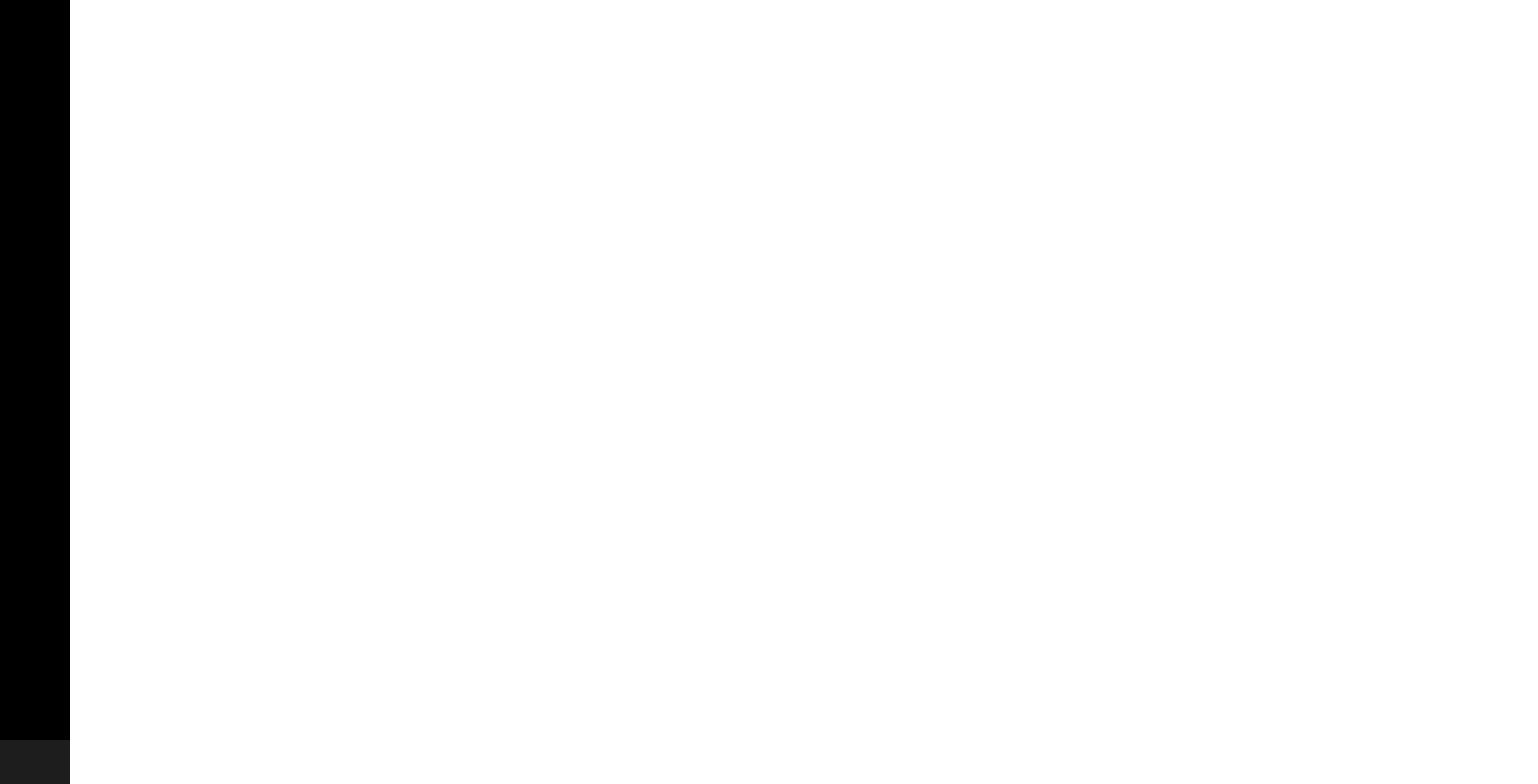
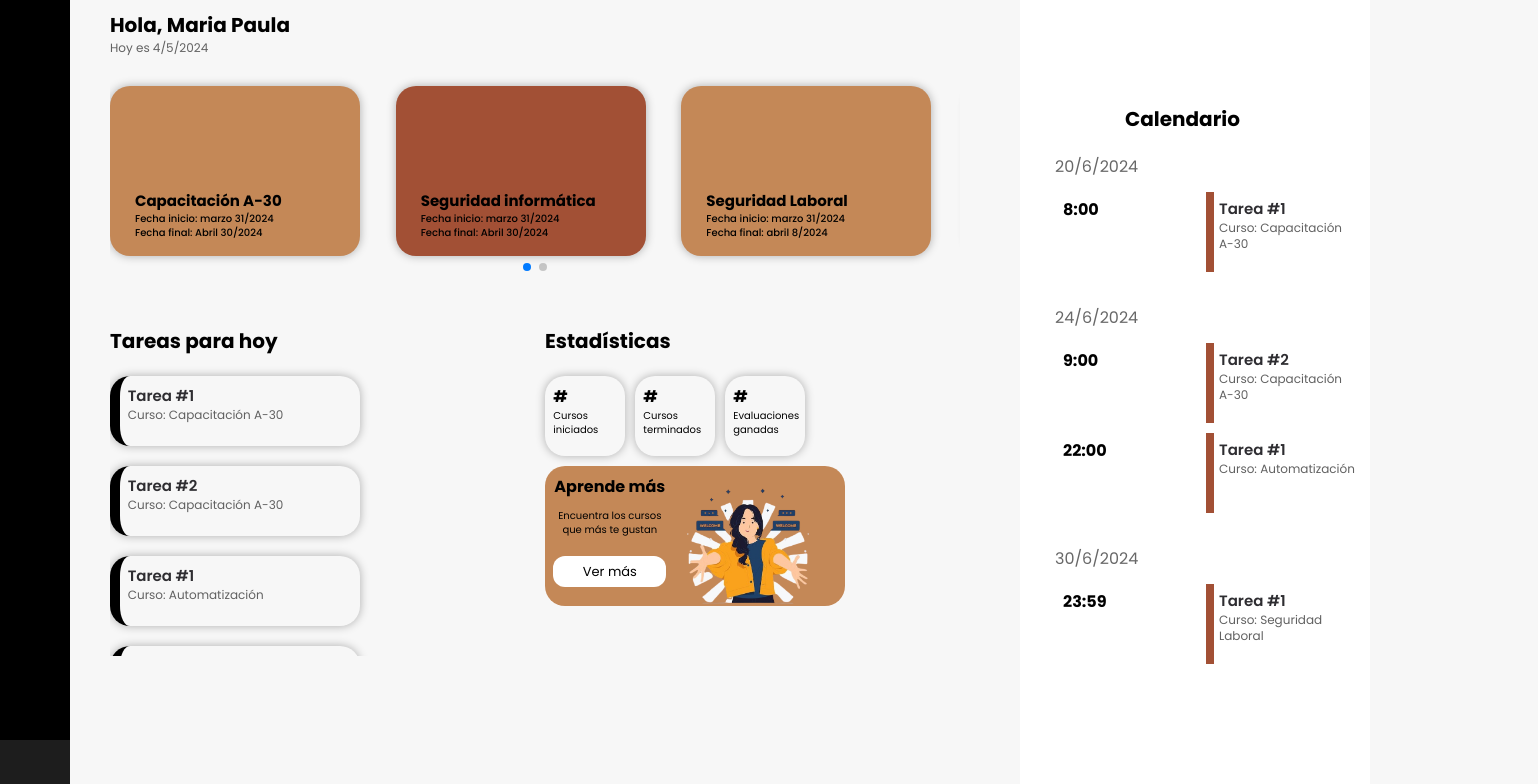
Before and after one commit to Volkamr/EduWave, a React (Create React App) app: page /EduWave in a window 1280 px wide. Shown: the top 784 px of the page, 1538 px wide, since content can reach past the window. Built offline with nearby package versions, Linux system fonts and the light colour scheme; some icons are missing.

Commit message:
Vista Home

```diff
--- a/src/Data.jsx
+++ b/src/Data.jsx
@@ -1,5 +1,3 @@
-import Capacitacion2 from './assets/capacitacion2.jpg'
-import SeguridadLaboral from './assets/seguridad_laboral.jpg'
 import Hombre from './assets/hombre.jpg'
 
 export const User1 =
@@ -15,7 +13,7 @@ export const User1 =
     foto_perfil: Hombre
 }
 
-export const cursos =
+export const lista_cursos =
 [
     {
         nombre: "Capacitación A-30",
@@ -23,7 +21,15 @@ export const cursos =
         final: "Abril 30/2024",
         estado: "En progreso",
         modalidad:"presencial",
-        img: Capacitacion2
+        color: "#C48857"
+    },
+    {
+        nombre: "Seguridad informática",
+        inicio: "marzo 31/2024",
+        final: "Abril 30/2024",
+        estado: "En progreso",
+        modalidad:"presencial",
+        color:"#A25035"
     },
     {
         nombre: "Seguridad Laboral",
@@ -31,22 +37,60 @@ export const cursos =
         final: "abril 8/2024",
         estado:"en progreso",
         modalidad: "virtual",
-        img: SeguridadLaboral
+        color: "#C48857"
     },
     {
-        nombre: "Capacitación A-30",
-        inicio: "marzo 31/2024",
-        final: "Abril 30/2024",
-        estado: "En progreso",
-        modalidad:"presencial",
-        img: Capacitacion2
-    },
-    {
-        nombre: "Seguridad Laboral",
+        nombre: "Automatización",
         inicio: "marzo 31/2024",
         final: "abril 8/2024",
         estado:"en progreso",
         modalidad: "virtual",
-        img: SeguridadLaboral
+        color:"#A25035"
     }
 ]
+
+
+export const lista_tareas =
+[
+    {
+        nombre: "Tarea #1",
+        curso: lista_cursos[0].nombre,
+        hora: "8:00"
+    },
+    {
+        nombre: "Tarea #2",
+        curso: lista_cursos[0].nombre,
+        hora: "9:00"
+    },{
+        nombre: "Tarea #1",
+        curso: lista_cursos[3].nombre,
+        hora: "22:00"
+    },
+    {
+        nombre: "Tarea #1",
+        curso: lista_cursos[2].nombre,
+        hora: "23:59"
+    }
+]
+
+export const lista_fechas = [
+    {
+        fecha: "20/6/2024",
+        tareas: [
+            lista_tareas[0]
+        ]
+    },
+    {
+        fecha: "24/6/2024",
+        tareas: [
+            lista_tareas[1],
+            lista_tareas[2]
+        ]
+    },
+    {
+        fecha: "30/6/2024",
+        tareas: [
+            lista_tareas[3]
+        ]
+    }
+];
--- a/src/components/SideBar/SideBar.jsx
+++ b/src/components/SideBar/SideBar.jsx
@@ -25,7 +25,7 @@ const SideBar = () => {
                 </div>
                 <ul className="nav_list">
                     <li>
-                        <a href="#">
+                        <a href="/EduWave">
                             <box-icon class="bx bx-home" type='solid' name='home'></box-icon>
                             <span className="links_name">Home</span>
                         </a>
--- a/src/components/SliderCursos/SliderCursos.css
+++ b/src/components/SliderCursos/SliderCursos.css
@@ -1,19 +1,27 @@
-.sllider-cursos-container{
+.slider-cursos-container{
     font-family: "Titillium Web", sans-serif;
+    margin-right: 0;
 }
 
 .item {
-    display: flex;
-    flex-direction: column;
-    height: 330px;
-    width: 300px;
+    position: relative;
+    max-width: 250px;
+    height: 170px;
     border-color: black;
     padding:5%;
     border-radius: 20px;
     box-shadow: 0 0 10px rgba(0, 0, 0, 0.3);
     margin-top: 20px;
-    margin-bottom: 20px;
+    margin-right: 0;
+    margin-bottom: 30px;
+}
 
+.texto{
+    position: absolute;
+    bottom: 10%;
+    left: 10%;
+    right: 10%;
+    text-align: left;
 }
 
 .item:hover {
@@ -22,37 +30,13 @@
 }
 
 .nombre_curso{
-    font-size: 20px;
+    font-size: 15px;
     font-weight: 700;
+    color:black;
 
 }
 
-.texto{
-    text-align: left;
-}
-
 .datos_curso{
-    font-size: 12px;
+    font-size: 10px;
     font-weight: 500;
 }
-
-.imagen_item{
-    border-radius: 10px;
-}
-
-.btn_item{
-    margin-top: 10px;
-    border-radius: 10px;
-    background: #ff9837;
-    color: white;
-    border: 0;
-    cursor: pointer;
-    width: 100px;
-    height: 20px;
-}
-
-.btn_item_txt{
-    text-align: center;
-    font-size: 14px;
-    font-weight: 600;
-}
--- a/src/components/SliderCursos/SliderCursos.jsx
+++ b/src/components/SliderCursos/SliderCursos.jsx
@@ -4,7 +4,7 @@ import 'swiper/css';
 import 'swiper/css/pagination';
 import { Pagination } from 'swiper/modules';
 import './SliderCursos.css';
-import { cursos } from '../../Data';
+import { lista_cursos } from '../../Data';
 
 const SliderCursos = () => {
   return (
@@ -14,40 +14,34 @@ const SliderCursos = () => {
           clickable: true,
         }}
         breakpoints={{
-            540: {
+          default: {
             slidesPerView: 1,
-                spaceBetween: 5,
+            spaceBetween: 10,
+          },
+          270: {
+            slidesPerView: 1,
+            spaceBetween: 1,
           },
           768: {
             slidesPerView: 2,
-                spaceBetween: 5,
+            spaceBetween: 3,
           },
           1200: {
             slidesPerView: 3,
-                spaceBetween: 10,
+            spaceBetween: 7,
           }
         }}
         modules={[Pagination]}
         className="Slider_cursos"
       >
-        {cursos.map(({ nombre, inicio, final, estado , img, modalidad}, index) => {
+        {lista_cursos.map(({ nombre, inicio, final, color }, index) => {
           return (
             <SwiperSlide className="sliderCursos__item card card-one" key={index}>
-              <div className="item">
-                <div >
-                    <img src={img} className="imagen_item"></img>
-                </div>
+              <div className="item" style={{ backgroundColor: color }}>
                 <div className="texto">
                   <h3 className="nombre_curso">{nombre}</h3>
                   <p className="datos_curso">{"Fecha inicio: " + inicio}</p>
                   <p className="datos_curso">{"Fecha final: " + final}</p>
-                    <p className="datos_curso">{"Estado: " + estado}</p>
-                    <p className="datos_curso">{"Modalidad: " + modalidad}</p>
-                </div>
-                <div className="btns_item">
-                    <div className="btn_item">
-                        <p className="btn_item_txt">{"Continuar ->"}</p>
-                    </div>
                 </div>
               </div>
             </SwiperSlide>
--- a/src/components/Usuario/Usuario.css
+++ b/src/components/Usuario/Usuario.css
@@ -1,69 +1,204 @@
-.user-wrapper {
-    font-family: "Titillium Web", sans-serif;
+.home_body {
+    display: flex;
+    min-height: 100vh;
+    width: 100%;
+  }
+
+  .sidebar_home {
+    flex: 0 0 70px;
+    width: 100%;
+  }
+
+  .home_content {
+    margin: 0;
+    display: flex;
+    flex-direction: row;
+    flex: 1;
+    padding: 0;
+    background-color: #F7F7F7;
+    transition: all 0.5s ease;
+    height: 100vh;
+  }
+
+  .contenido{
     display: flex;
     flex-direction: column;
-    height: 100vh;
-    width: 100%;
-    margin: 0;
-    padding: 0;
-    overflow-y: auto;
+    background-color: #F7F7F7;
+    flex: 0 0 900px;
+    overflow: hidden;
   }
 
-.inicio_imp{
-    margin-top: 90px;
+  .cursos_container{
+    flex:1;
+    flex: 260px 0 0;
+    background-color: #F7F7F7;
+    padding: 10px;
+    margin-left: 30px;
+  }
+  .info{
+    background-color: #F7F7F7;
+    display: flex;
+    flex:1;
+    flex-direction: row;
   }
 
-.slider-curso{
-    margin-left: 5%
+  .tareas_div, .estadisticas {
+    flex:1;
+    padding: 10px;
+    box-sizing: border-box;
   }
 
-.inicio{
-    width: 100%;
-    min-height: 55%;
-    background: linear-gradient(180deg, #f5bc42, #ff9837);    box-shadow: 0px -5px 10px rgba(0, 0, 0, 0.07);
-    display:flex;
-    align-items: center;
+  .estadisticas{
+    margin-left: 30px;
   }
 
-.h1_inicio{
-    font-weight: 600;
-    font-style: normal;
-    font-size: 50px;
-    color: white;
-    margin-bottom: -5px;
-    margin-top: -2px;
+  .tareas{
+    overflow-y: scroll;
+    margin-left: 30px;
+    max-height: 300px;
+  }
+
+  .header {
+    align-items: center;
+    margin-left: 40px;
+    margin-top: 10px;
+  }
+
+  .titulo {
+    font-size: 20px;
+    font-weight: 700;
+    margin-left: 0;
+    margin-right: 0;
+    margin-top: 0;
+    color: black;
+  }
+
+  .nombre_tarea{
+    font-size: 15px;
+  }
+
+  #tareas{
+    margin-left: 30px;
+  }
+
+  .texto_p {
+    font-size: 12px;
+    color: rgb(97, 97, 97);
+  }
+
+  .tarea{
+    position: relative;
+    max-width: 250px;
+    height: 70px;
+    border-color: black;
+    padding:2%;
+    border-radius: 20px;
+    box-shadow: 0 0 10px rgba(0, 0, 0, 0.3);
+    margin-top: 20px;
+    margin-right: 0;
+    margin-bottom: 20px;
+    border-left: 10px solid black;
+  }
+
+  .stats{
+    display: flex;
+    flex-direction: row;
+  }
+
+  .stat_txt{
+    font-size: 10px;
+  }
+
+  .stat_detail{
+    position: relative;
+    width: 80px;
+    height: 80px;
+    border-color: black;
+    padding:2%;
+    border-radius: 20px;
+    box-shadow: 0 0 10px rgba(0, 0, 0, 0.3);
+    margin-top: 20px;
+    margin-right: 10px;
+    margin-bottom: 5px;
+  }
+
+  .mas{
+    display:flex;
+    flex-direction: row;
+    background-color: #C48857;
+    width: 300px;
+    height: 140px;
+    padding:2%;
+    border-radius: 20px;
+    margin-top: 5px;
+    margin-right: 10px;
+    margin-bottom: 20px;
     text-align: center;
   }
 
-
-.texto{
-    text-align:center;
-    flex:1
+  .texto_mas{
+    font-size: 10px;
+    color: black;
+    margin-top: 10px;
+    align-self: center;
   }
 
-#eduwave{
-    margin-left: 200px;
+  .ver_mas{
+    margin-top: 20px;
+    width: 113px;
+    height: 31px;
+    background-color: white;
+    align-items: center;
+    align-content: center;
+    border-radius: 12px;
+    cursor: pointer;
+    font-size: 13px;
+    text-align: center;
   }
 
-.imagen_inicio{
-    flex:1;
-    margin-top: 90px;
+  .mas_img{
+    padding: 5px;
+    margin-bottom: 20px;
   }
 
-.h2__cursos{
-    font-weight: 700;
-    font-style: normal;
-    font-size: 30px;
-    color: #ff9837;
-    margin-top:20px;
-    margin-left: 5%;
+  .calendario {
+    margin:0;
+    flex: 0 0 350px;
+    background-color: #FFFF;
+    padding:5px;
+    align-items: center;
+    align-content: center;
+    overflow-y: scroll;
   }
 
-.fullcalendar{
-    width: 93%;
-    margin: 1.5rem 2.5rem -2rem 2.5rem;
-    padding: 2rem 2.5rem;
-    border-radius: 1rem;
-    background-color: #f1f1f1af;
-    backdrop-filter: blur(50px);
+  .fecha_div{
+    color: rgb(104, 104, 104);
   }
+
+  .tarea_fecha_det{
+    display:flex;
+    flex-direction: row;
+    margin-top: 10px;
+  }
+
+  .hora, .detalles_tarea{
+    flex: 1;
+    height: 80px;
+    padding: 5px
+  }
+
+  .detalles_tarea{
+    border-left: 8px solid #A25035;
+    border-radius: 1opx;
+  }
+
+  .tareas_fecha{
+    padding: 3px;
+    margin-bottom: 30px;
+  }
+
+  .tit_calendario{
+    align-self: center;
+    margin-left: 100px;
+    margin-bottom: 20px;
+  }
--- a/src/components/Usuario/Usuario.jsx
+++ b/src/components/Usuario/Usuario.jsx
@@ -1,14 +1,114 @@
-import React from 'react';
-import NavToggle from '../NavToggle/NavToggle';
+import React , {useState, useEffect}from 'react';
 import './Usuario.css';
 import SliderCursos from '../SliderCursos/SliderCursos';
-import Capacitacion from "../../assets/capacitacion.png";
 import Sidebar from '../SideBar/SideBar';
+import { lista_tareas, lista_fechas } from '../../Data';
+import Imagen from '../../assets/imagen_mas.png'
 
 const Usuario = () => {
+
+    const [fechaActual, setFechaActual] = useState(new Date());
+
+    useEffect(() => {
+        const intervalo = setInterval(() => {
+            setFechaActual(new Date());
+        }, 1000);
+
+        return () => clearInterval(intervalo);
+    }, []);
     return (
 
-        <Sidebar></Sidebar>
+        <div className="home_body">
+            <div className="sidebar_home">
+                <Sidebar />
+            </div>
+            <div className="home_content">
+                <div className="contenido">
+                    <div className="header">
+                        <h1 className="titulo">Hola, Maria Paula</h1>
+                        <p className="texto_p">Hoy es {fechaActual.toLocaleDateString()}</p>
+                    </div>
+                    <div className="cursos_container">
+                        <SliderCursos></SliderCursos>
+                    </div>
+                    <div className="info">
+                        <div className="tareas_div">
+                            <h1 className="titulo" id="tareas">Tareas para hoy</h1>
+                            <div className='tareas'>
+                            {
+                                lista_tareas.map(({nombre, curso}, index)=>{
+                                    return(
+                                        <div className="tarea">
+                                            <h3 className="nombre_tarea">{nombre}</h3>
+                                            <p className="texto_p">Curso: {curso}</p>
+                                        </div>
+                                    )
+                                })
+                            }
+                            </div>
+                        </div>
+                        <div className="estadisticas">
+                            <h1 className="titulo">Estadísticas</h1>
+                            <div className="stats">
+                                <div className="stat_detail">
+                                    <h4 className="stat_title">#</h4>
+                                    <p className='stat_txt'>Cursos<br/> iniciados</p>
+                                </div>
+                                <div className="stat_detail">
+                                    <h4 className="stat_title">#</h4>
+                                    <p className='stat_txt'>Cursos<br/> terminados</p>
+                                </div>
+                                <div className="stat_detail">
+                                    <h4 className="stat_title">#</h4>
+                                    <p className='stat_txt'>Evaluaciones <br/>ganadas</p>
+                                </div>
+                            </div>
+                            <div className="mas">
+                                <div className="mas_txt">
+                                    <h4>Aprende más</h4>
+                                    <p className='texto_mas'>Encuentra los cursos <br/> que más te gustan</p>
+                                    <div className="ver_mas">
+                                        Ver más
+                                    </div>
+                                </div>
+                                <div className="mas_img">
+                                    <img src={Imagen} height="140px"></img>
+                                </div>
+                            </div>
+                        </div>
+                    </div>
+                </div>
+                <div className="calendario">
+                    <h1 className="titulo tit_calendario">Calendario</h1>
+                    <div className="fechas_div">
+                            {
+                                lista_fechas.map(({fecha, tareas}, index)=>{
+                                    return(
+                                        <div className="tareas">
+                                            <div className="fecha_div">{fecha}</div>
+                                            <div className="tareas_fecha">
+                                                {
+                                                     tareas.map((tarea, index) => (
+                                                        <div className="tarea_fecha_det" key={index}>
+                                                            <div className="hora">
+                                                                <h4>{tarea.hora}</h4>
+                                                            </div>
+                                                            <div className="detalles_tarea">
+                                                                <h3 className="nombre_tarea">{tarea.nombre}</h3>
+                                                                <p className="texto_p">Curso: {tarea.curso}</p>
+                                                            </div>
+                                                        </div>
+                                                    ))
+                                                }
+                                            </div>
+                                        </div>
+                                    )
+                                })
+                            }
+                    </div>
+                </div>
+            </div>
+        </div>
 
     );
 };
```
Also changed, not shown: src/assets/imagen_mas.png (added). Lines whose indentation alone changed are shown as unchanged.
